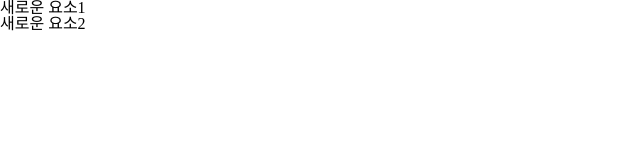
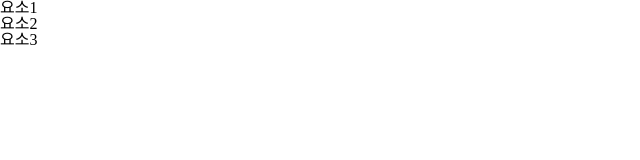
Before and after one commit to ParkYoungWoong/test1, a website: page index.html in a window 1280 px wide. Shown: the whole page, without its empty margins (0-640 px from the left). Drawn offline with Linux system fonts and the light colour scheme.

Commit message:
새로운 브렌츠 생성!!

```diff
--- a/index.html
+++ b/index.html
@@ -38,8 +38,9 @@
 <body>
 <div class="container">
 
-    <div>새로운 요소1</div>
-    <div>새로운 요소2</div>
+    <div>요소1</div>
+    <div>요소2</div>
+    <div>요소3</div>
 
 </div>
 </body>
```
